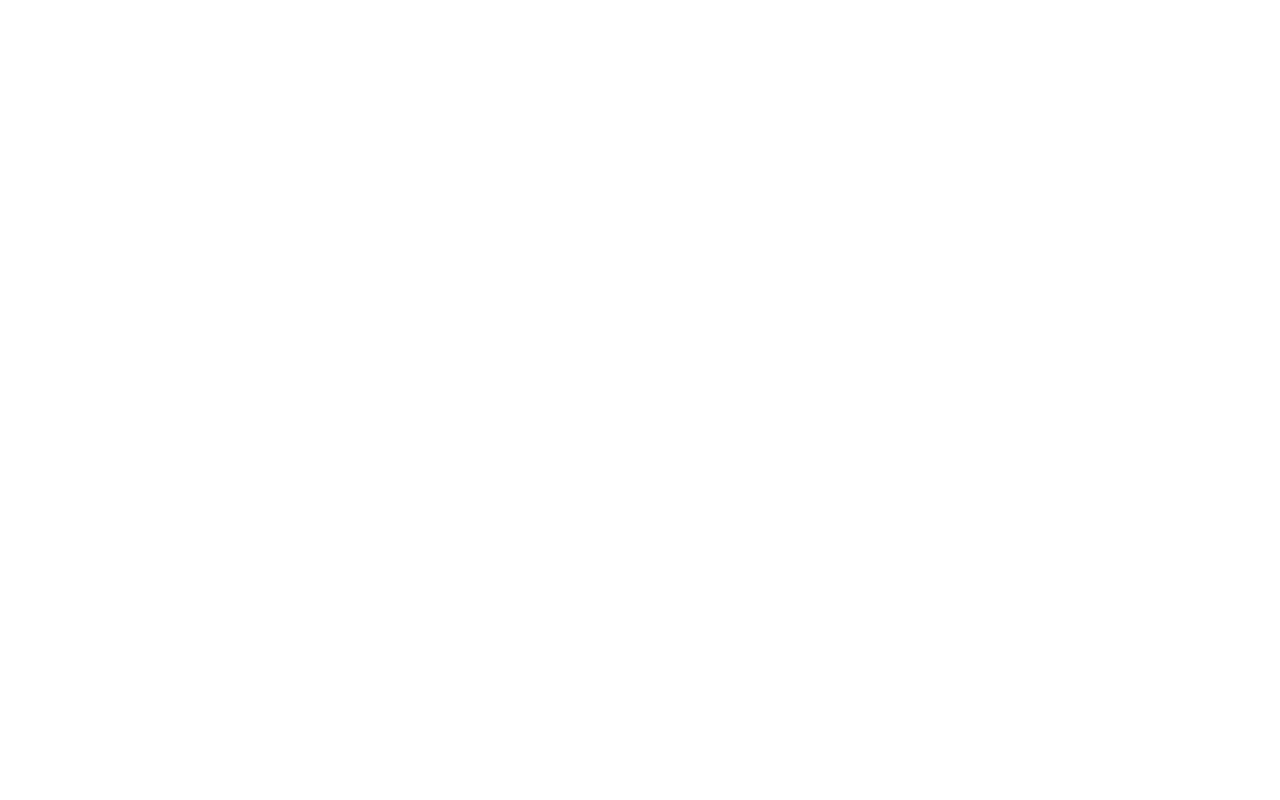
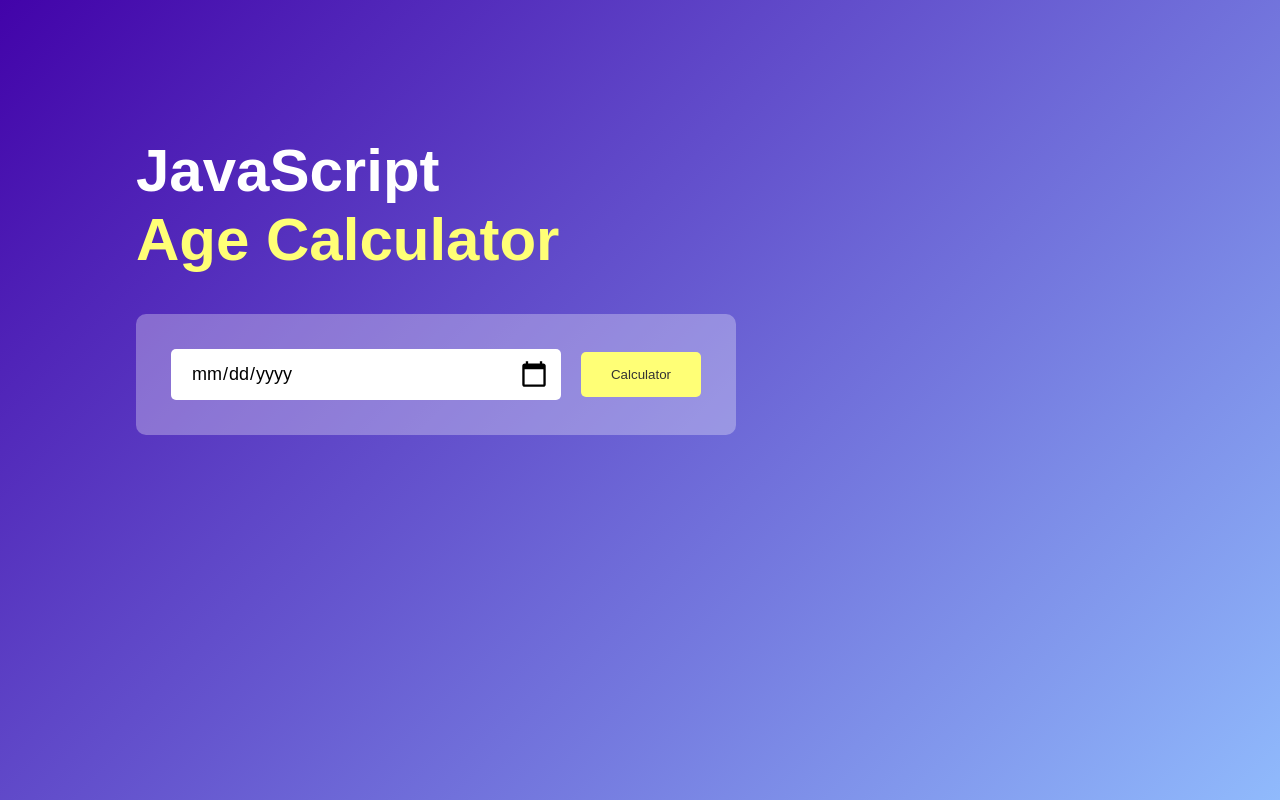
Before and after one commit to HabibAroua/js_skills, a plain HTML site: page age_calculator_app/index.html in a window 1280 px wide. Drawn offline with Linux system fonts and the light colour scheme.

Commit message:
finish integration html and css of age calculator app

```diff
--- a/age_calculator_app/index.html
+++ b/age_calculator_app/index.html
@@ -6,6 +6,21 @@
         <link rel="stylesheet" href="style.css" />
     </head>
     <body>
-
+        <div class="container">
+            <div class="calculator">
+                <h1>
+                    JavaScript<br>
+                    <span>
+                        Age Calculator
+                    </span>
+                </h1>
+                <div class="input-box">
+                    <input type="date" id="date" />
+                    <button>
+                        Calculator
+                    </button>
+                </div>
+            </div>
+        </div>
     </body>
 </html>
--- a/age_calculator_app/style.css
+++ b/age_calculator_app/style.css
@@ -4,3 +4,78 @@
     font-family: 'Poppins', sans-serif;
     box-sizing: border-box;
 }
+
+.container
+{
+    width: 100%;
+    min-height: 100vh;
+    background: linear-gradient(135deg, #4203a9, #90bafc);
+    color: #fff;
+    padding: 10px;
+}
+
+.calculator
+{
+    width: 100%;
+    max-width: 600px;
+    margin-left: 10%;
+    margin-top: 10%;
+}
+
+.calculator h1
+{
+    font-size: 60px;
+}
+
+.calculator h1 span
+{
+    color: #ffff76;
+}
+
+.input-box
+{
+    margin: 40px 0;
+    padding: 35px;
+    border-radius: 10px;
+    background: rgba(255, 255, 255, 0.3);
+    display: flex;
+    align-items: center;
+}
+
+.input-box input
+{
+    flex: 1;
+    margin-right: 20px;
+    padding: 14px 20px;
+    border: 0;
+    outline: 0;
+    font-size: 18px;
+    border-radius: 5px;
+    position: relative;
+}
+
+.input-box button
+{
+    background: #ffff76;
+    border: 0;
+    outline: 0;
+    padding: 15px 30px;
+    border-radius: 5px;
+    font-weight: 500;
+    color: #333;
+    cursor: pointer;
+}
+
+.input-box input::-webkit-calendar-picker-indicator
+{
+    top: 0;
+    left: 0;
+    right: 0;
+    bottom: 0;
+    width: auto;
+    height: auto;
+    position: absolute;
+    background-position: calc(100% - 10px);
+    background-size: 30px;
+    cursor: pointer;
+}
```
